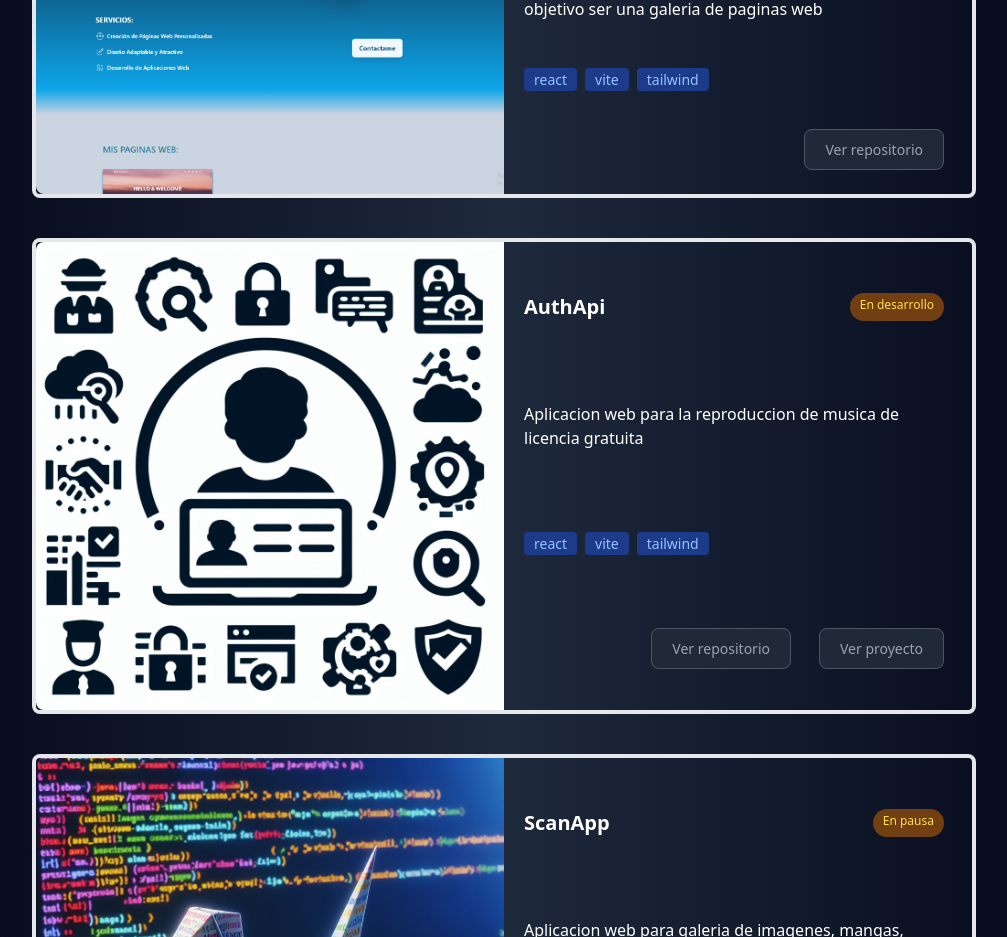
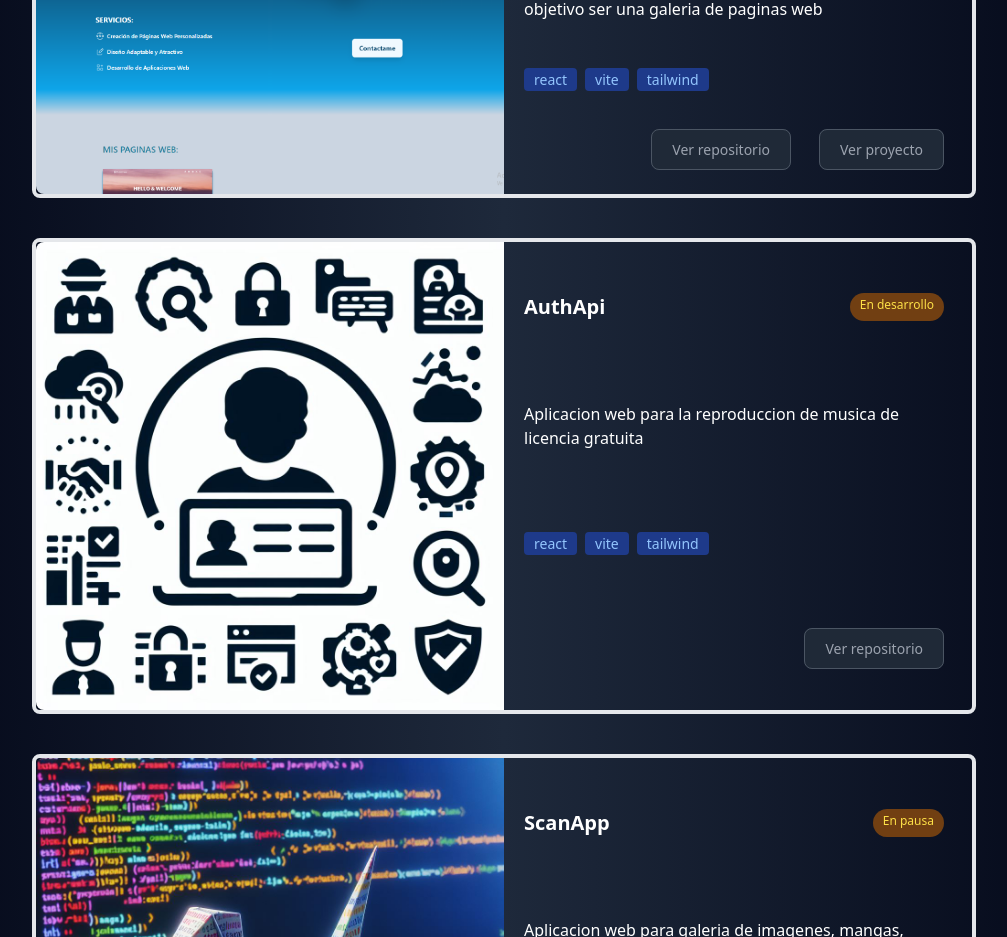
Before and after one commit to JesusMqr/Porfolio, a React (Vite) app: page / in a window 1280 px wide. Shown: the part 1180-2117 px from the top of the page, without its empty margins (136-1143 px from the left). Built offline with nearby package versions, Linux system fonts and the light colour scheme.

Commit message:
Corrigiendo urlDeploy 2

```diff
--- a/src/sections/Projects.jsx
+++ b/src/sections/Projects.jsx
@@ -10,7 +10,7 @@ const ProjectsData = [
         urlImage:webStore,
         description:"Pagina web creada con react, esta pagina tiene como objetivo ser una galeria de paginas web",
         urlGithub:"https://github.com/JesusMqr/WebStore",
-
+        urlDeploy:"https://web-store-gules-alpha.vercel.app/",
         tag:[
             {
                 text:"react"
@@ -29,7 +29,7 @@ const ProjectsData = [
         description:"Aplicacion web para la reproduccion de musica de licencia gratuita",
         urlImage:logoApi,
         urlGithub:"https://github.com/JesusMqr/LaravelApi",
-        urlDeploy:"https://web-store-gules-alpha.vercel.app/",
+
         tag:[
             {
                 text:"react"
```
